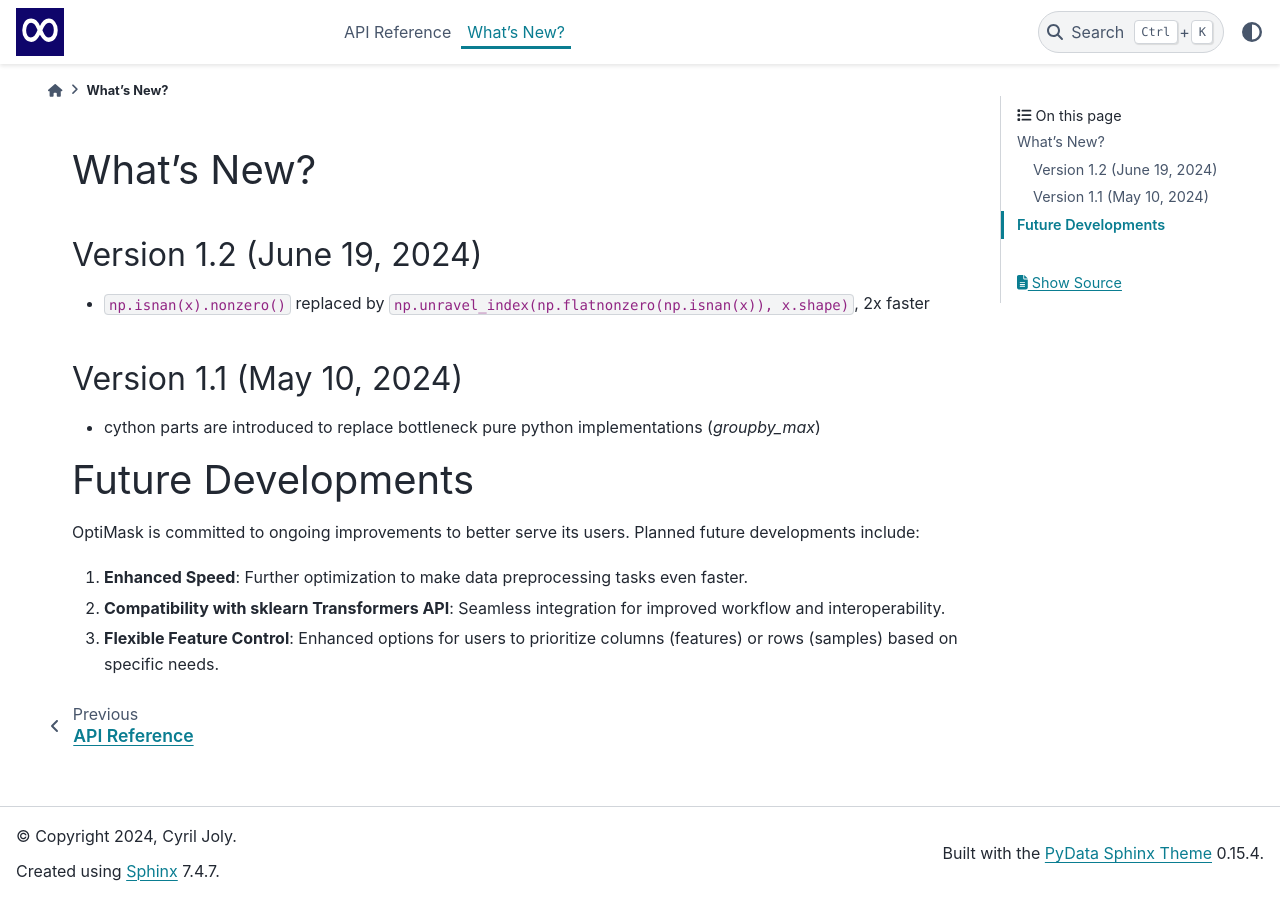
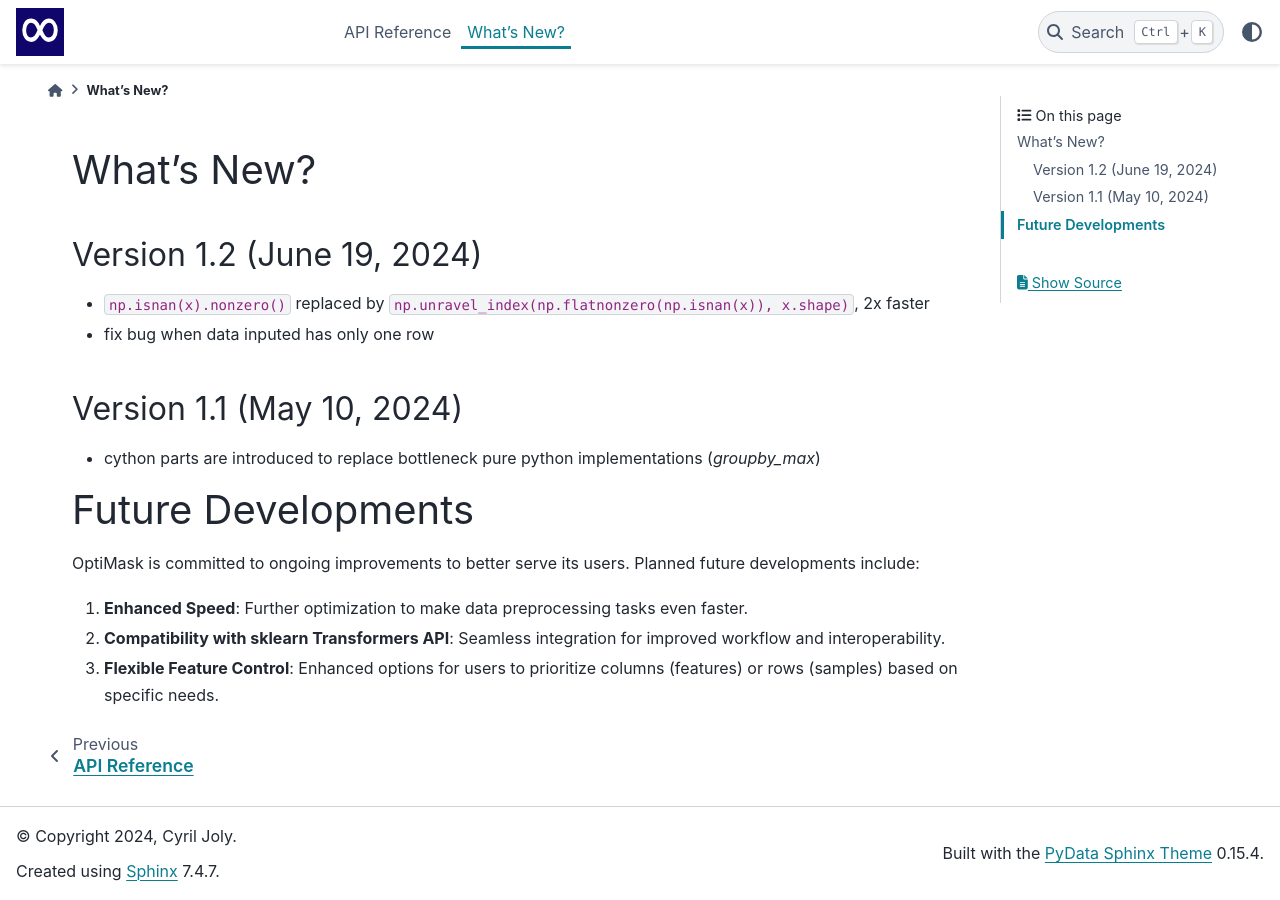
Before and after one commit to CyrilJl/OptiMask, a Sphinx documentation site: the page built from docs/source/future.rst, in a window 1280 px wide. Built offline with Sphinx 7.4.7 and the PyData theme 0.15.4, drawn with Linux system fonts in a browser that asks for light colours; pages that are not in the unit, such as notebooks, are missing from menus.

Commit message:
whatsnew up

```diff
--- a/docs/source/future.rst
+++ b/docs/source/future.rst
@@ -6,6 +6,7 @@ What's New?
 Version 1.2 (June 19, 2024)
 ~~~~~~~~~~~~~~~~~~~~~~~~~~
 - ``np.isnan(x).nonzero()`` replaced by ``np.unravel_index(np.flatnonzero(np.isnan(x)), x.shape)``, 2x faster
+- fix bug when data inputed has only one row
 
 Version 1.1 (May 10, 2024)
 ~~~~~~~~~~~~~~~~~~~~~~~~~~
```
